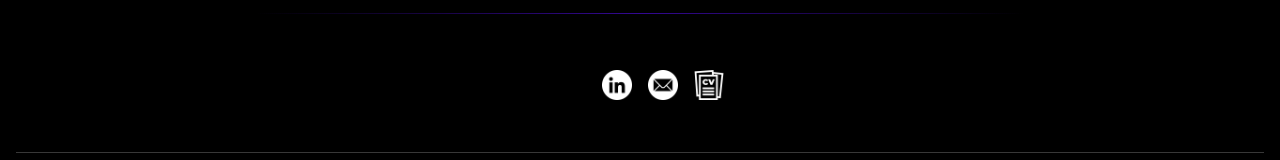
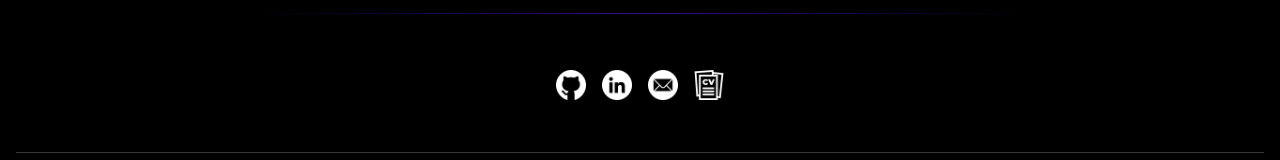
Before and after one commit to SalemDevLouy/personal-portfolio, a Next.js app: page / in a window 1280 px wide. Shown: the part 4313-4473 px from the top of the page. Built offline with nearby package versions, Linux system fonts and the light colour scheme.

Commit message:
Update SMicons.tsx

```diff
--- a/src/app/Components/SMicons/SMicons.tsx
+++ b/src/app/Components/SMicons/SMicons.tsx
@@ -11,7 +11,7 @@ const SMicons = () => {
         [
 
             {
-                img:`/img/tech/GitHub.png`
+                img:`/img/GitHub.png`
                 ,href:`https://github.com/SalemDevLouy`
             },
             {
```
